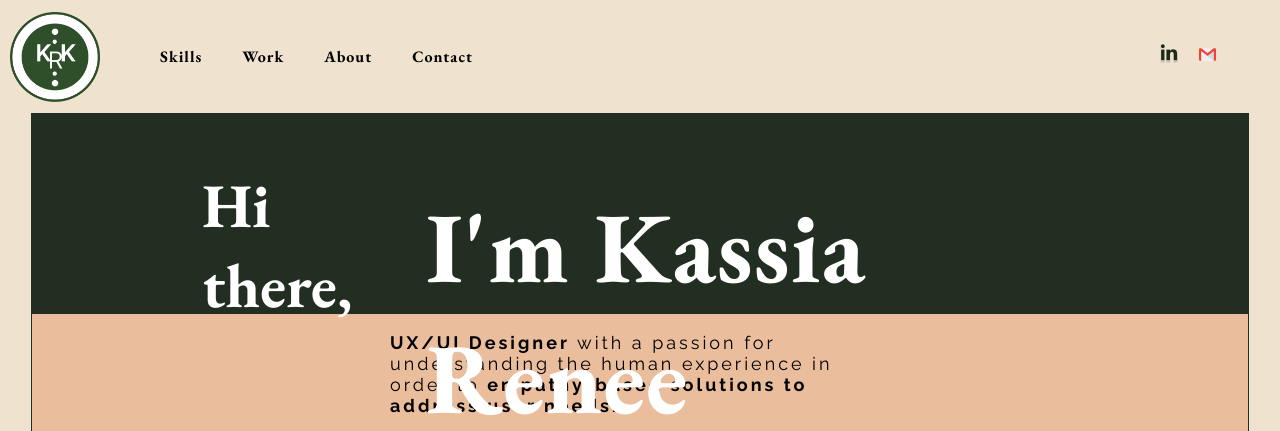
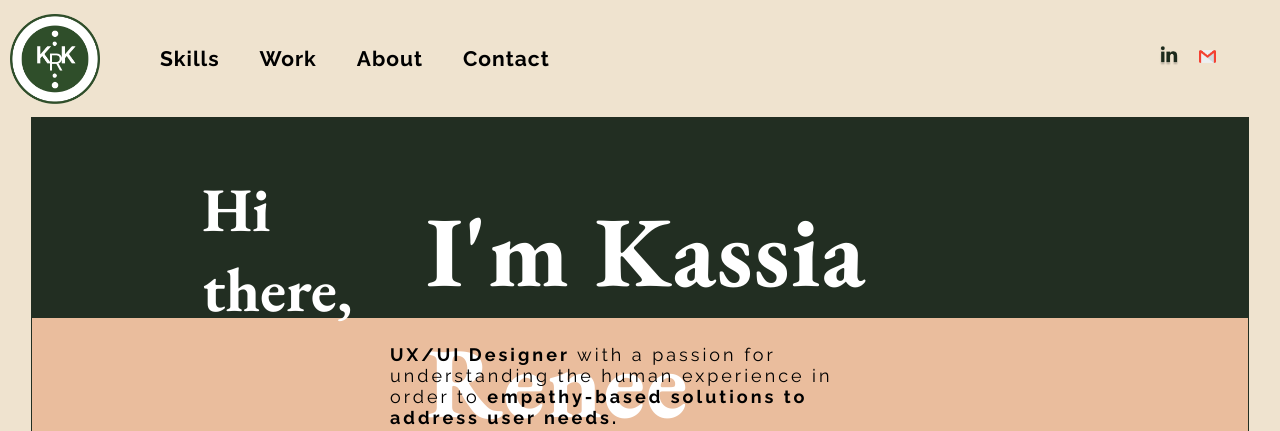
Before and after one commit to KassiaRenee/UX_UI_HW_17, a plain HTML site: page index.html in a window 1280 px wide. Shown: the top 431 px of the page. Drawn offline with nearby package versions, Linux system fonts and the light colour scheme.

Commit message:
quick font updates

```diff
--- a/CSS/style.css
+++ b/CSS/style.css
@@ -34,8 +34,8 @@ header{
 .navMenu li{
     list-style: none;
     padding: 20px;
-    font-family: 'raleway', sans-serif
-    font-size: 33px;
+    font-family: 'raleway', sans-serif;
+    font-size: 21px;
     letter-spacing: 1px;
 }
 
@@ -82,7 +82,7 @@ header{
 }
 
 .rightIntro{
-position: relative
+position: relative;
 margin-top:0%;
 Margin-left: 14%;
 }
@@ -116,15 +116,14 @@ p{
     font-family: 'raleway', sans-serif;
     font-size: 18px;
     letter-spacing: 3px;
-    color: black
+    color: black;
 }
 
 .para1{
-position:absolute
+position:relative;
 top: 8px;
 left:0px;
-margin-top: 8px;
-margin-left: 0px;
+margin:auto;
 }
 
 .para2{
@@ -138,14 +137,13 @@ margin-left: 0px;
 .bottomCaption{
     text-align: center;
     letter-spacing: 1px;
-    span
 
 }
 
 .content{
     width: 500px;
     margin: 0 auto;
-    font-family: 'raleway', sans-serif
+    font-family: 'raleway', sans-serif;
 }
 
 button{
@@ -162,7 +160,6 @@ button{
 .arrowDown{
     display:flex;
     align-content: center;
-    padding-left: 0px;
 }
 
 footer{
@@ -174,12 +171,11 @@ footer{
     justify-content: space-between;
     align-items: center;
     padding: 20px;
-
 }
 
 .footerCopywrite{
     text-align: right;
     font-family: 'raleway', sans-serif;
     font-size: 16px;
-    color: black
+    color: black;
 }
```
Also changed, not shown: 1 other file.
